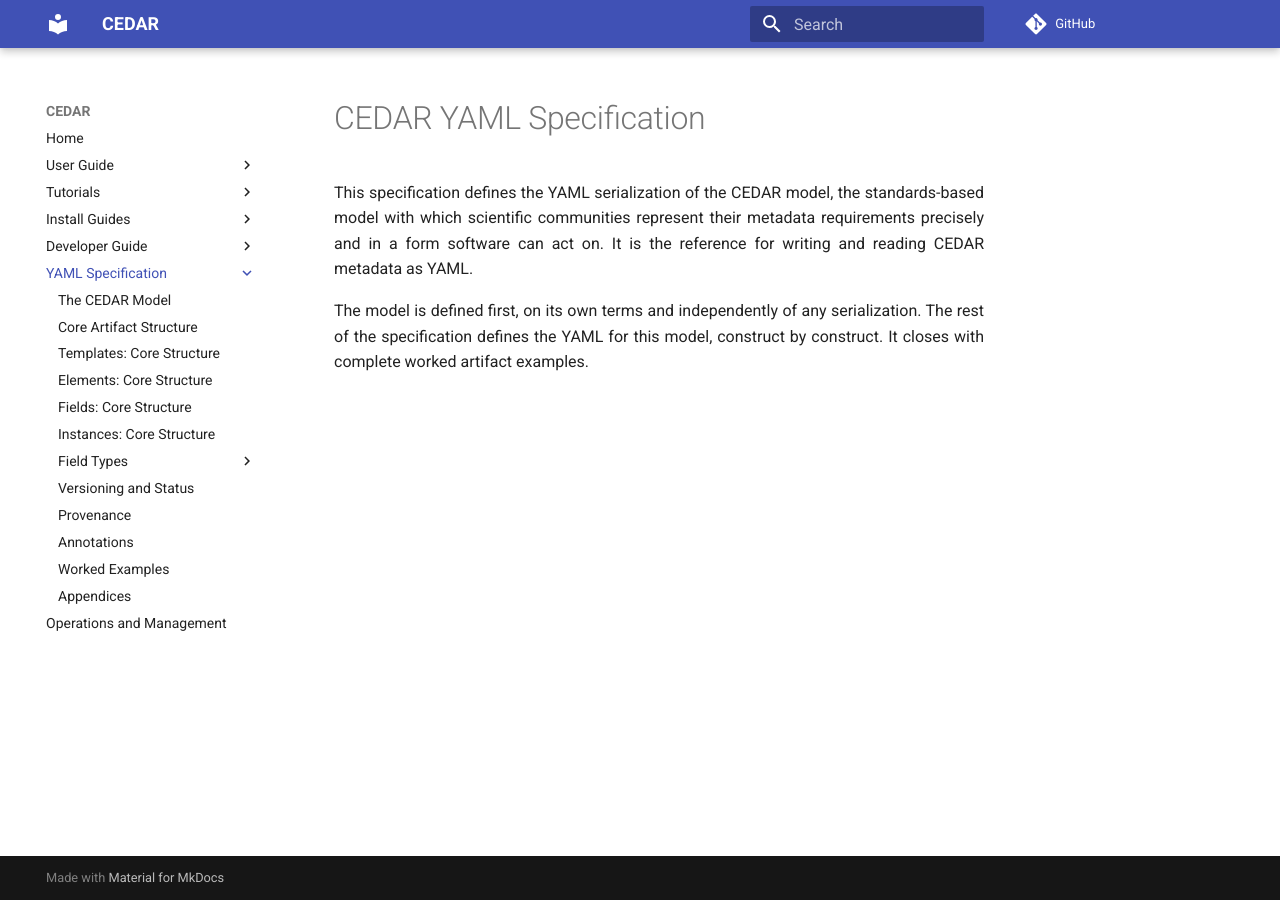
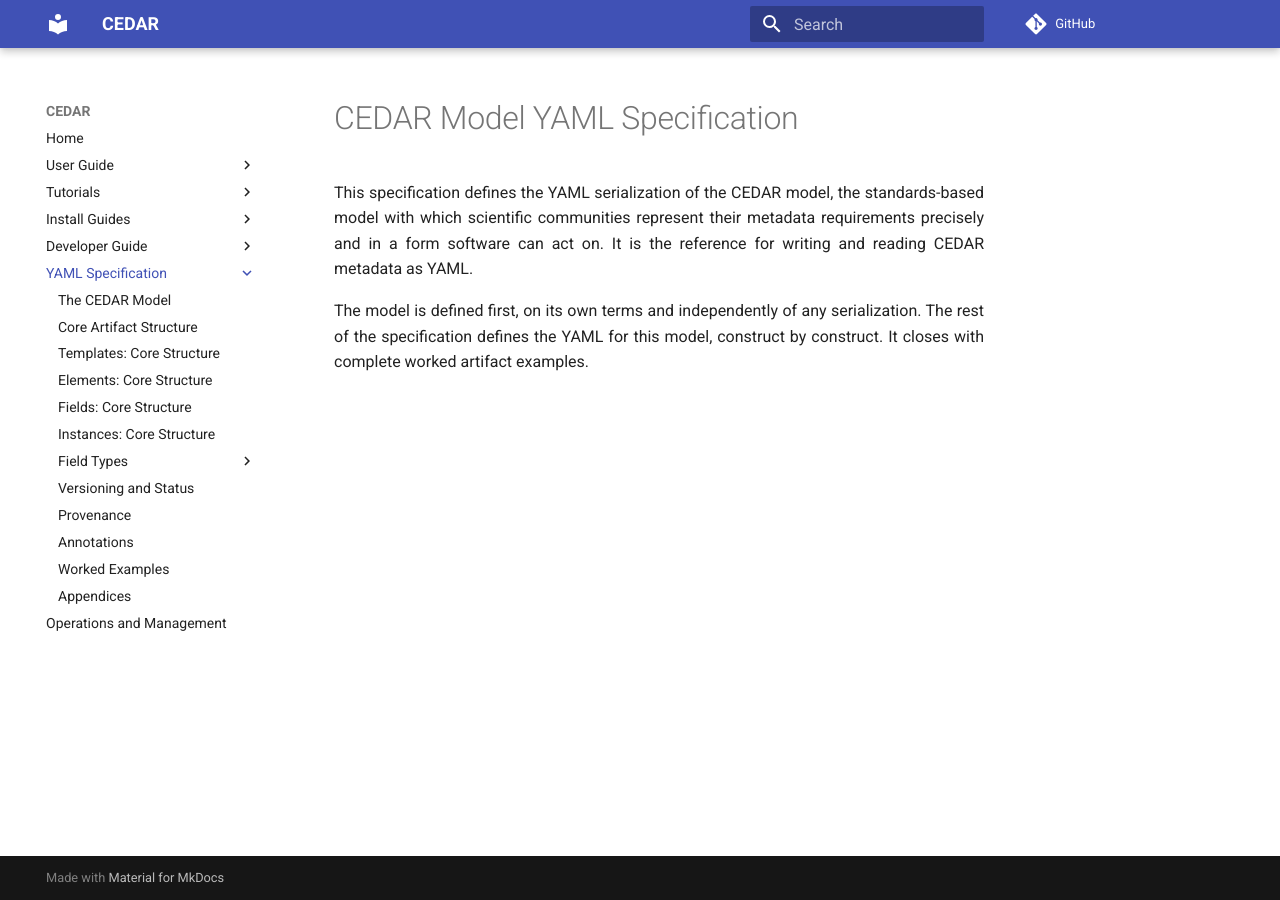
Before and after one commit to metadatacenter/cedar-mkdocs, an MkDocs documentation site: the page built from docs/yaml-spec/index.md, in a window 1280 px wide. Built offline with MkDocs 1.6.1 and Material for MkDocs 9.7.7, drawn with Linux system fonts in a browser that asks for light colours; comment, search, counter and statistics services are not loaded.

Commit message:
Retitle YAML spec landing page to CEDAR Model YAML Specification
Co-Authored-By: Claude Opus 4.8 <noreply@anthropic.com>

```diff
--- a/docs/yaml-spec/index.md
+++ b/docs/yaml-spec/index.md
@@ -1,4 +1,4 @@
-# CEDAR YAML Specification
+# CEDAR Model YAML Specification
 
 This specification defines the YAML serialization of the CEDAR model, the standards-based
 model with which scientific communities represent their metadata requirements precisely and
```
